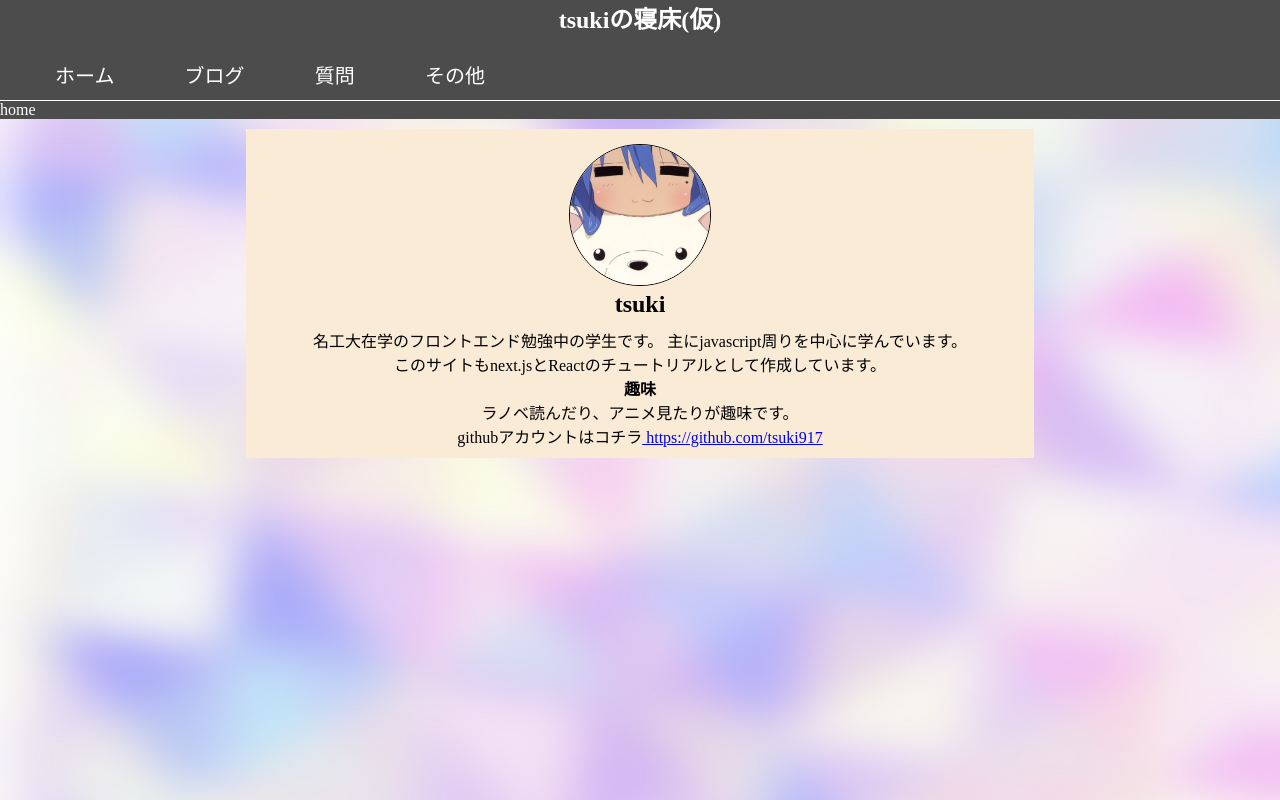
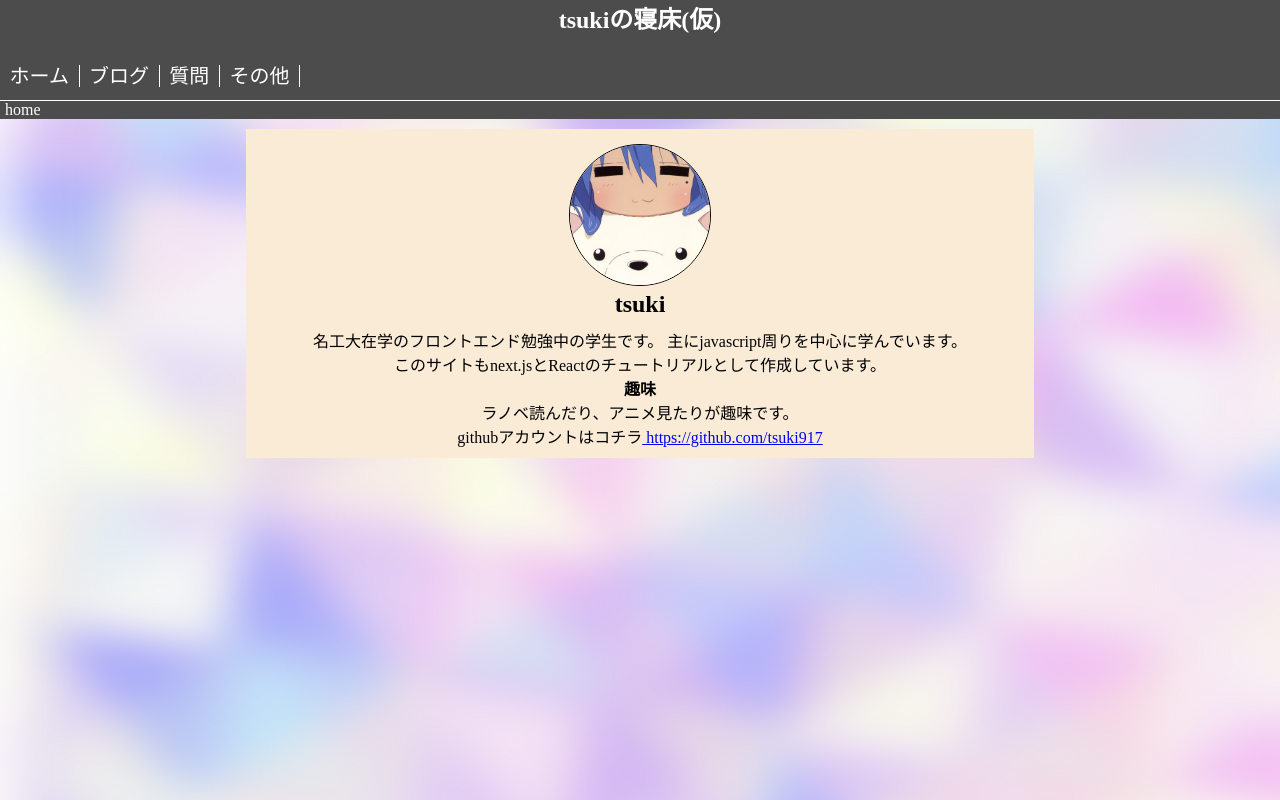
Before and after one commit to tsuki917/my-port-site, a Next.js app: page / in a window 1280 px wide. Built offline with nearby package versions, Linux system fonts and the light colour scheme.

Commit message:
screen size adapt

```diff
--- a/styles/Home.module.css
+++ b/styles/Home.module.css
@@ -21,7 +21,8 @@
 .link {
   color: white;
   text-decoration-line: none;
-
+  border-right: 1px solid white;
+  padding-right: 10px;
 }
 
 .link:hover {
@@ -33,10 +34,10 @@
   position: absolute;
   display: flex;
   margin-right: 60%;
-  min-width: 500px;
+  min-width: 300px;
   justify-content: space-around;
   color: white;
-  left: 20px;
+  left: 5px;
   top: 50px;
 
 }
@@ -126,7 +127,7 @@
   font-size: 5px;
 }
 
-@media(min-width:900px) {
+@media(min-width:1280px) {
   .LinkTitle {
     font-size: small;
   }
@@ -137,6 +138,36 @@
 
   .LinkDesc {
     font-size: small;
+  }
+
+}
+
+@media(min-width:600px) {
+  .LinkTitle {
+    font-size: 10px;
+  }
+
+  .LinkDate {
+    font-size: 8px;
+  }
+
+  .LinkDesc {
+    font-size: 8px;
+  }
+
+}
+
+@media(min-width:480px) {
+  .LinkTitle {
+    font-size: 5px;
+  }
+
+  .LinkDate {
+    font-size: 5px;
+  }
+
+  .LinkDesc {
+    font-size: 5px;
   }
 
 }
@@ -187,6 +218,7 @@
 }
 
 .rootList {
+  padding-left: 5px;
   background-color: rgb(76, 76, 76);
   border-top: 1px solid white;
 }
```
